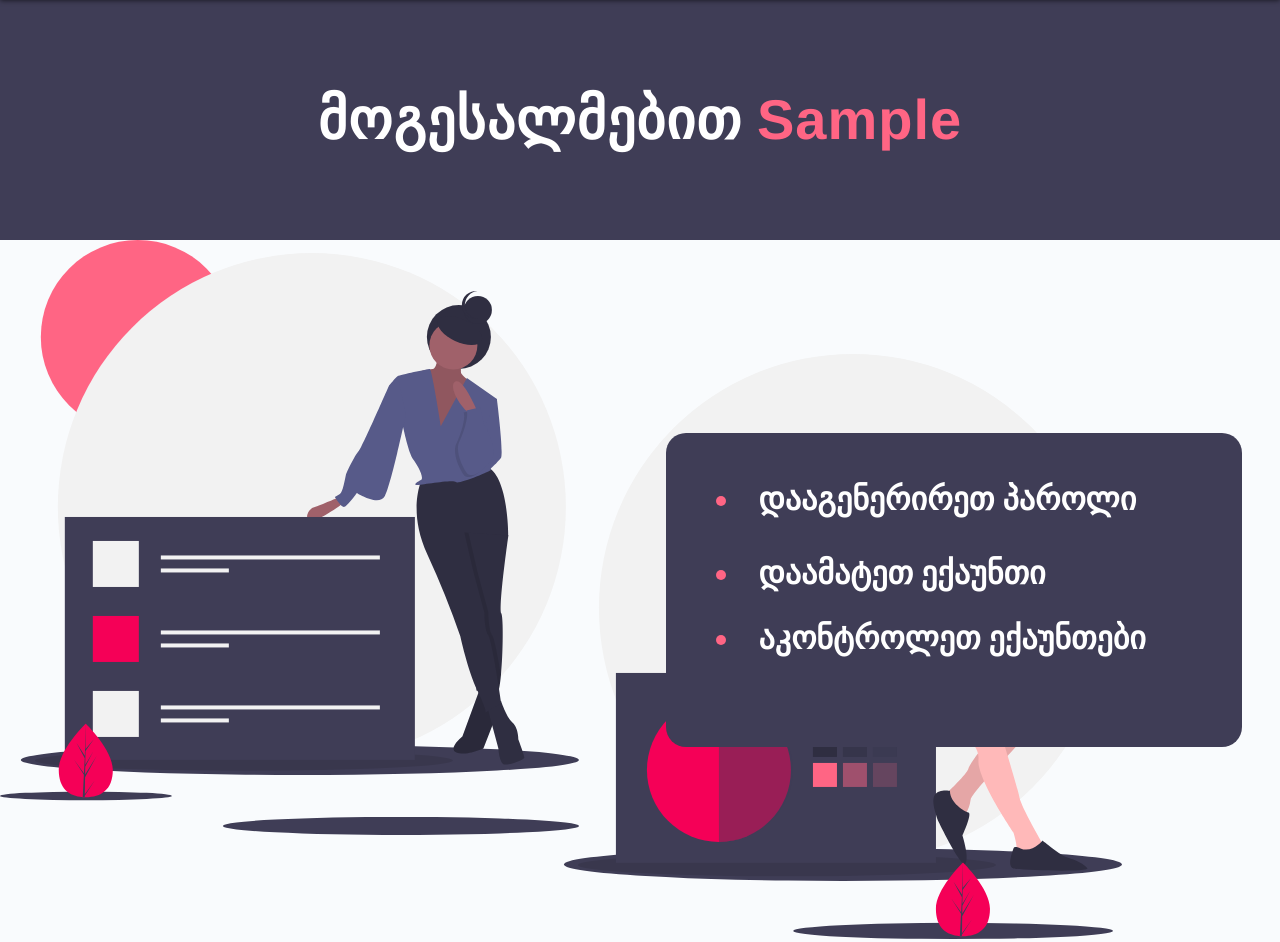
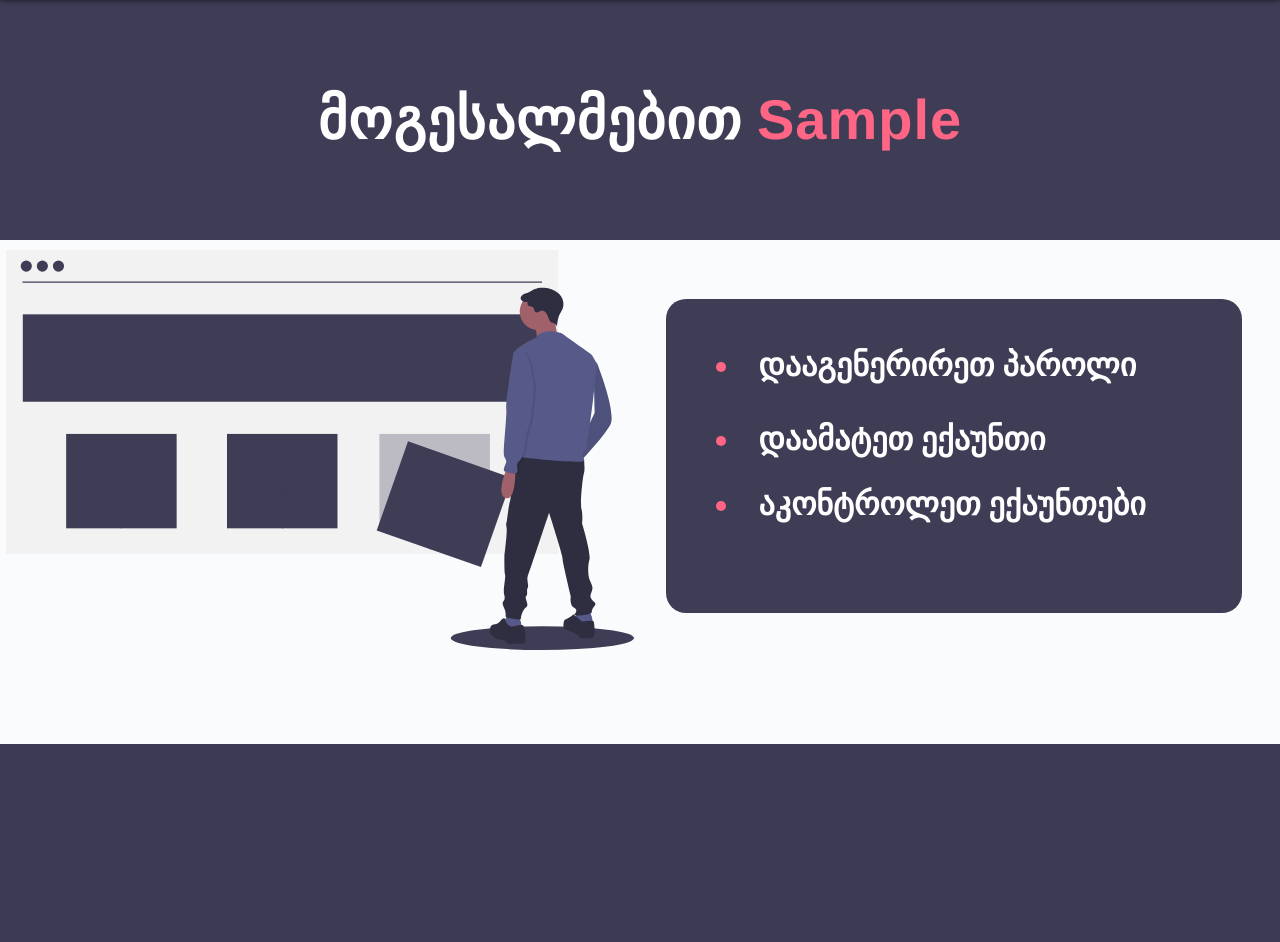
Before and after one commit to berekashvili22/PasswordManager, a Flask app: page /home in a window 1280 px wide. Shown: the part 56-998 px from the top of the page. After the commit the page ends 800 px from the top, so only its background shows below. Run offline with Flask 2, Linux system fonts and the light colour scheme; the visitor is signed in with stand-in values (Sample User, id 1); data comes from the database, SQL or seed files in the repository.

Commit message:
updated home page

```diff
--- a/passwordmanager/templates/home.html
+++ b/passwordmanager/templates/home.html
@@ -6,6 +6,9 @@
         <h2 class="home-auth-title">
             მოგესალმებით <span class="home-auth-current-name">{{ current_user.first_name }}</span>
         </h2>
+    </div>
+    <div class="home-auth-pic-div">
+        <img class="home-auth-pic" src="{{url_for('static', filename='pictures/home-auth.svg')}}" alt="laptop pictures">
     </div>
     <div class="home-auth-nav-div">
         <ul class="home-auth-nav">
@@ -18,23 +21,22 @@
             <li><a href="{{ url_for('my_accounts') }}">აკონტროლეთ ექაუნთები</a></li>
         </ul>
     </div>
-    <div class="home-auth-div">
-        <img class="home-auth-pic" src="{{url_for('static', filename='pictures/home_auth.svg')}}" alt="laptop pictures">
-    </div>
     </div>
     {% else %}
     <div class="home-cont">
-        <div class="home-pic-text">
-            <h1>უსაფრთხო <span style="color: #f33535;">პაროლის</span> მენეჯერი</h1>
-            <p>შექმენი მაქსიმალურად დაცული პაროლი და აკონტროლეთ ის ჩვენი მეშვეობით</p>
-            <a href="{{ url_for('register') }}">შემოგვიერთდი დღესვე</a>
-            <div class="home-pic-4-cont">
-                <img class="home-pic-4" src="{{url_for('static', filename='pictures/home4.svg')}}" alt="laptop pictures">
+        <div class="home-pic-text-div">
+            <div class="home-main-title-div">
+                <h1 class="home-main-title" >უსაფრთხო <span style="color: #f33535;">პაროლის</span> მენეჯერი</h1>
+                <p>შექმენი მაქსიმალურად დაცული პაროლი და აკონტროლეთ ის ჩვენი მეშვეობით</p>
+            </div>
+            <div class="home-join-us-div">
+                <a class="home-join-us-link" href="{{ url_for('register') }}">შემოგვიერთდი დღესვე</a>
             </div>
         </div>
-        <div class="home-pic-3-cont">
-            <img class="home-pic-3" src="{{url_for('static', filename='pictures/home3.svg')}}" alt="laptop pictures">
-        </div>
+    </div>
+    <div>
+    <div class="home-pic-cont">
+        <img class="home-pic" src="{{url_for('static', filename='pictures/home-main.svg')}}" alt="generate password">
     </div>
     {% endif %}
 
```
